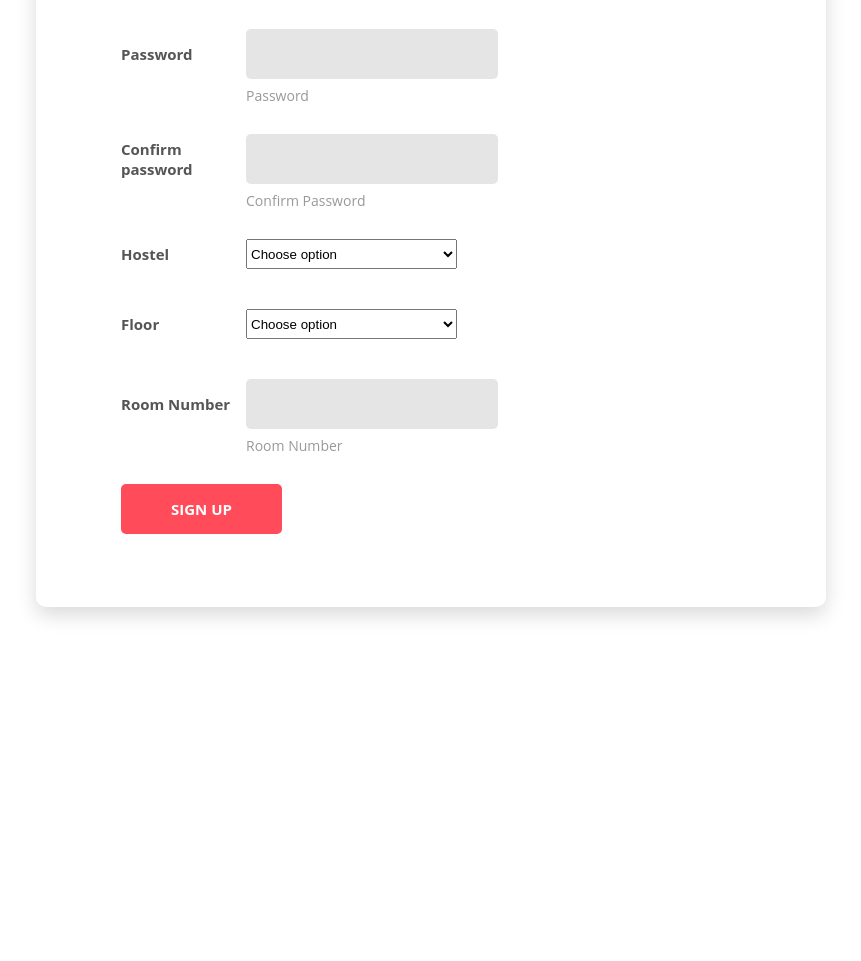
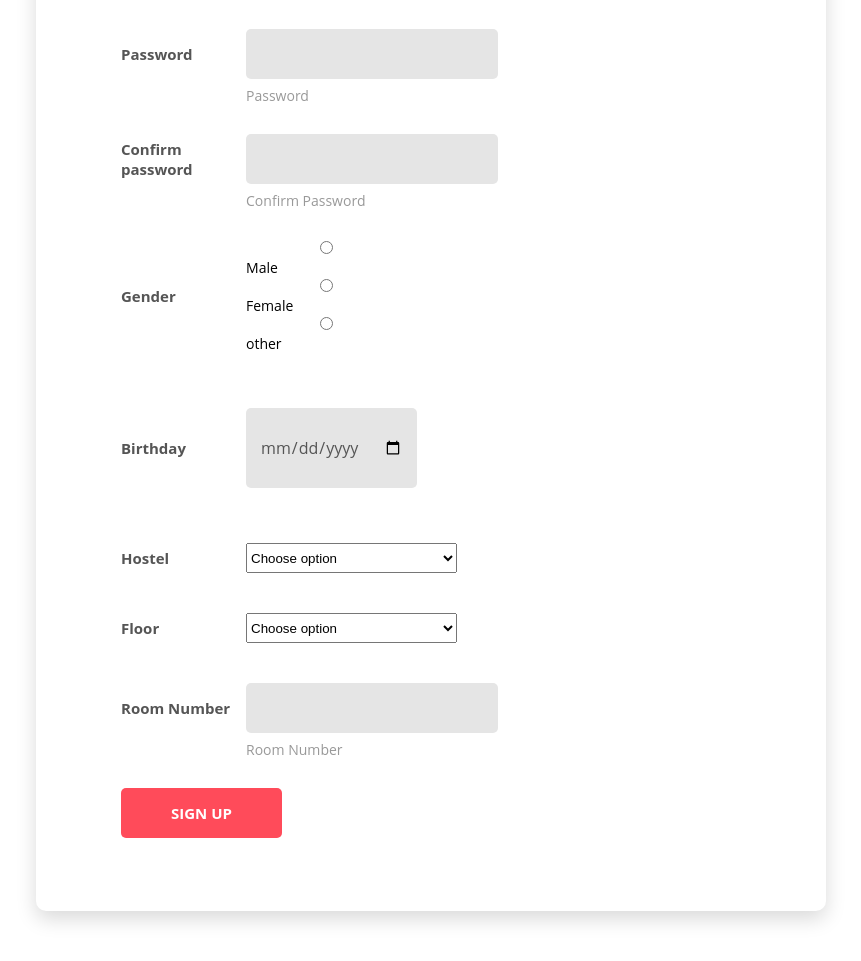
Before and after one commit to vasukataria/H-ComplaintAnywhereAnytime, a Django app: page /signUp/ in a window 1280 px wide. Shown: the part 531-1492 px from the top of the page, without its empty margins (209-1070 px from the left). Before the commit the page ends 1150 px from the top, so only its background shows below. Run offline with Django 3.2, Linux system fonts and the light colour scheme; some libraries are stand-ins or nearby versions.

Commit message:
Resolved merge conflict by incorporating both suggestions.

```diff
--- a/CAAT/views.py
+++ b/CAAT/views.py
@@ -29,10 +29,10 @@ def signUp(request):
         bday = request.POST['bday']
         #gender = request.POST['gender']
         #gender = request.POST['gender']
-        #gender = request.POST['gender']
-        #hostel = request.POST['']
-        #floor  = request.Post['']
-        #room_number = request.Post['room_number']
+        Gender = request.POST['Gender']
+        Hostel = request.POST['Hostel']
+        Floor  = request.Post['Floor']
+        Room_number = request.Post['Room_number']
         #phone_number = request.Post['phone_number']
 
         #check pass
@@ -52,14 +52,19 @@ def signUp(request):
                     email=email,
                     first_name=first_name,
                     last_name=last_name,
-                    #gender = gender,
-                    #hostel = Hostel,
-                    #floor = Floor,
-                    #room_number = Room number,
+                    Gender = Gender,
+                    Hostel = Hostel,
+                    Floor = Floor,
+                    Room_number = Room_number,
+                    #phone
 
                 )
             user.save()
             Profile.objects.create(user=user, type='STUDENT',dob=bday)
+            Profile.objects.create(user=user, type='STUDENT',Hostel=Hostel)
+            Profile.objects.create(user=user, type='STUDENT',Floor=Floor)
+            Profile.objects.create(user=user, type='STUDENT',Room_number=Room_number)
+            Profile.objects.create(user=user, type='STUDENT',Gender=Gender)
             print('user created')
             return redirect('login')
         else:
@@ -138,7 +143,7 @@ class ComplaintsDetailView(LoginRequiredMixin, View):
     def get(self, request, pk=None):
         print("Querying a single complaint with id {} from database".format(pk))
         # Query complaint from database. Raise 404 if complaint is not found.
-       # complaint = get_object_ogit commit -m "Resolved merge conflict by incorporating both suggestions."r_404(Complaints, pk=pk)
+        complaint = get_object_or_404(Complaints, pk=pk)
         return render(request, 'complaint_detail.html', context={'complaint': complaint})
 
 
--- a/templates/.html
+++ b/templates/.html
@@ -47,7 +47,7 @@
 
       <input type="radio" name="gender" value="male" checked> Male
       <input type="radio" name="gender" value="female"> Female
-      <input type="radio" name="gender" value="other"> Other<br><br>
+      <input type="radio" name="gender" value="other"> Other<br>
       Hostel Prefrences:<select>
       <option value="Select">Select....</option>
       <option value="N">L</option></select><br><br>
--- a/templates/base.html
+++ b/templates/base.html
@@ -15,12 +15,10 @@
                 <div class="well">
                     {% if user.is_authenticated %}
                         <div><a  href="{% url 'logout' %}" class="underline">Log out</a>
-
-                            <a  href="{% url 'home' %}" class="underline">My complaint</a></div>
                     {% else %}
                     <div><a  href="{% url 'login' %}" class="underline">Login</a></div>
                     {% endif %}
-                    <h2 class="text-info">Complaint Anytime Anywhere</h2>
+                    <a href="{%url 'home' %}" class="underline"><h2 class="well">Complaint Anytime Anywhere</h2></a>
 
                 </div>
             </div>
--- a/templates/registration/login.html
+++ b/templates/registration/login.html
@@ -23,7 +23,7 @@
 
                             <div style="margin-bottom: 25px" class="input-group">
                                         <span class="input-group-addon"><i class="glyphicon glyphicon-user"></i></span>
-                                        <input id="login-username" type="text" class="form-control" name="username" value="" placeholder="username or email">
+                                        <input id="login-username" type="text" class="form-control" name="username" value="" placeholder="username/RollNumber">
                                     </div>
 
                             <div style="margin-bottom: 25px" class="input-group">
--- a/templates/signUp.html
+++ b/templates/signUp.html
@@ -66,7 +66,7 @@
                             <div class="name">Roll No.</div>
                             <div class="value">
                                 <div class="input-group">
-                                    <input class="input--style-5" type="text" name="rollno">
+                                    <input class="input--style-5" type="text" name="rollNo">
                                     <label class="label--desc">Roll No.</label>
                                 </div>
                             </div>
@@ -97,7 +97,7 @@
 
                                     <div class="">
                                         <div class="input-group-desc">
-                                            <input class="input--style-5" type="text" name="password">
+                                            <input class="input--style-5" type="text" name="password1">
                                             <label class="label--desc">Password</label>
                                         </div>
 
@@ -111,13 +111,41 @@
 
                                     <div class="">
                                         <div class="input-group-desc">
-                                            <input class="input--style-5" type="text" name="Cpassword">
+                                            <input class="input--style-5" type="text" name="password2">
                                             <label class="label--desc">Confirm password</label>
                                         </div>
 
 
                             </div>
                         </div>
+
+                        <div class="form-row m-b-55">
+                            <div class="name">Gender</div>
+
+                                    <div class="">
+                                        <div class="input-group-desc">
+                                            <input class="input--style-5" type="radio" name="Gender">Male
+                                            <input class="input--style-5" type="radio" name="Gender">Female
+                                            <input class="input--style-5" type="radio" name="Gender">other
+                                        </div>
+
+
+                            </div>
+                        </div>
+
+                        <div class="form-row m-b-55">
+                            <div class="name">Birthday</div>
+
+                                    <div class="">
+                                        <div class="input-group-desc">
+                                            <input class="input--style-5" type="date" name="bday">
+                                        </div>
+
+
+                            </div>
+                        </div>
+
+
 
 
 
```
Also changed, not shown: CAAT/models.py (+31 -7 lines), templates/feedback.html (+6 -1 lines), CAAT/migrations/0006_auto_20191215_0603.py (added), 1 other file.
